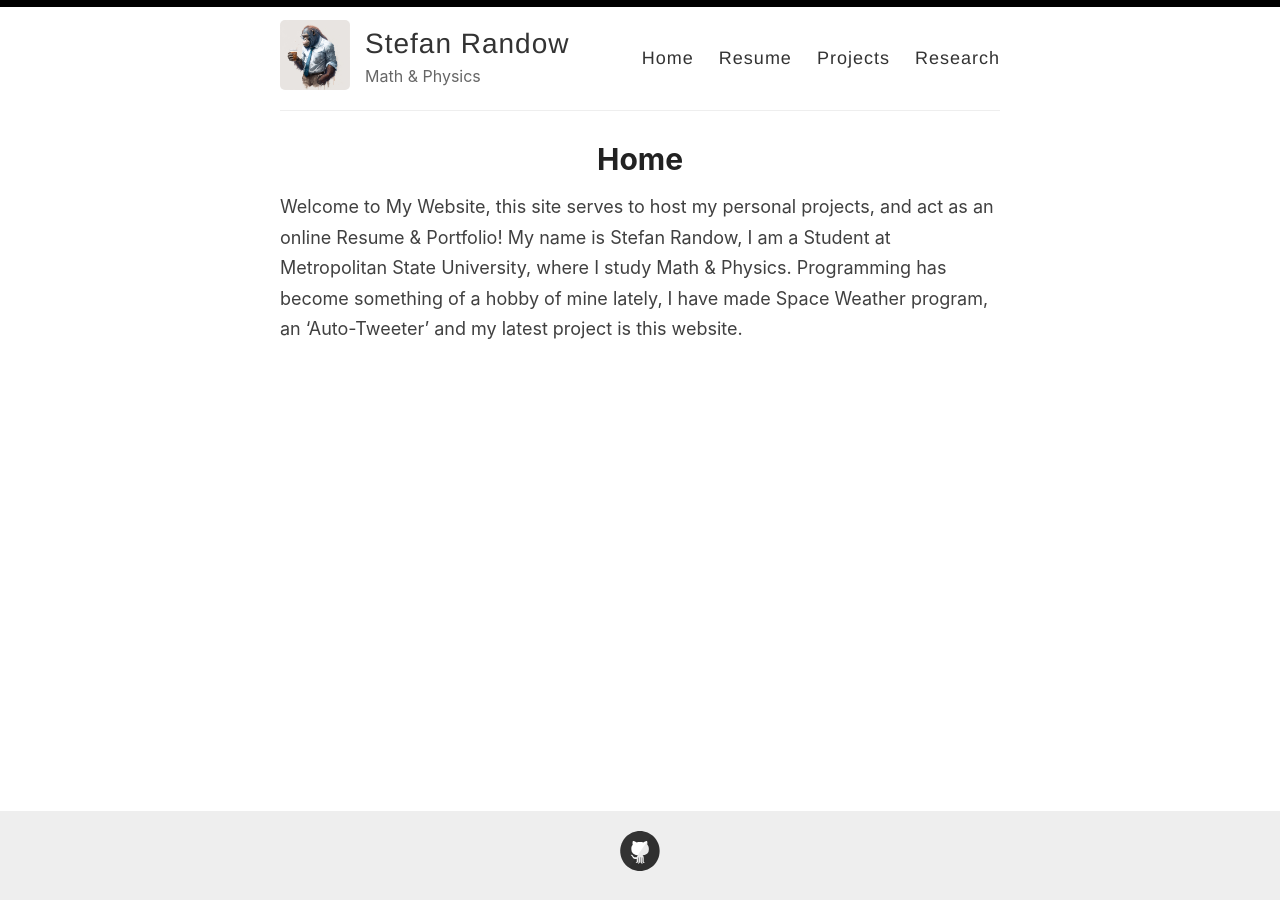
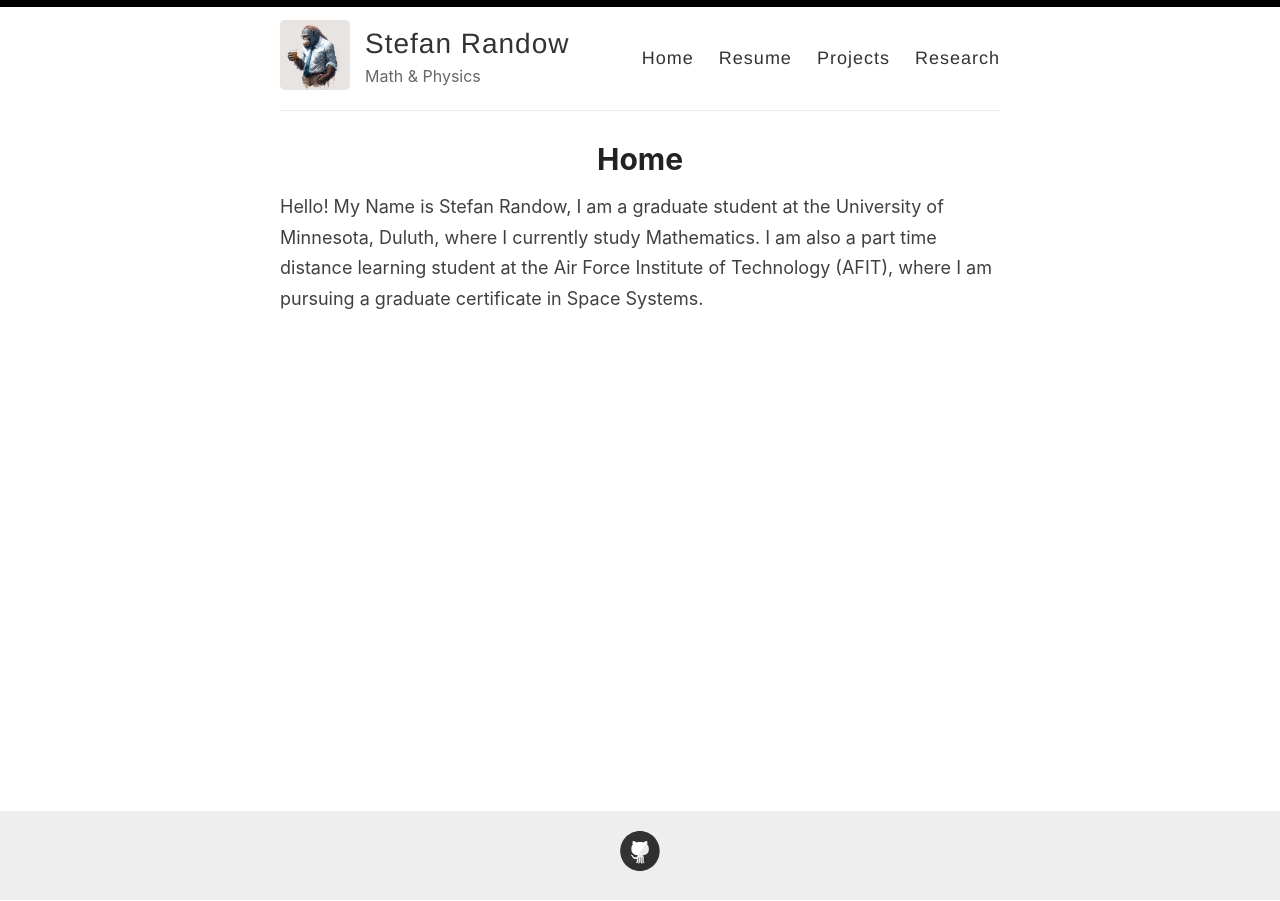
Before and after one commit to StefanRandow/StefanRandow.github.io, a Jekyll site: the page built from _pages/home.md, in a window 1280 px wide. Built offline with Jekyll 4.4.1, drawn with Linux system fonts in a browser that asks for light colours; nearby versions of some CDN libraries.

Commit message:
Update home.md

```diff
--- a/_pages/home.md
+++ b/_pages/home.md
@@ -4,5 +4,5 @@ permalink: /home/
 title: Home
 ---
 
-Welcome to My Website, this site serves to host my personal projects, and act as an online Resume & Portfolio!
-My name is Stefan Randow, I am a Student at Metropolitan State University, where I study Math & Physics. Programming has become something of a hobby of mine lately, I have made Space Weather program, an 'Auto-Tweeter' and my latest project is this website.
+Hello! My Name is Stefan Randow, I am a graduate student at the University of Minnesota, Duluth, where I currently study Mathematics.
+I am also a part time distance learning student at the Air Force Institute of Technology (AFIT), where I am pursuing a graduate certificate in Space Systems.
```
